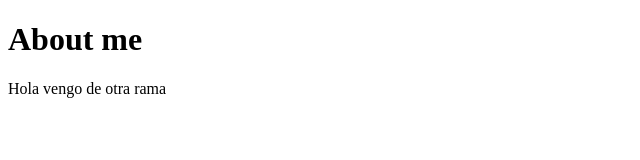
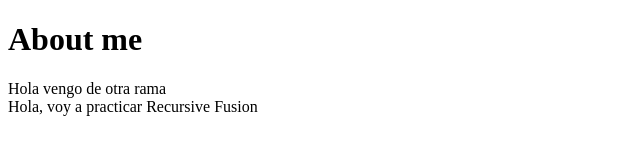
Before and after one commit to DaniHellN25/Proyecto-Azul-School, a plain HTML site: page index.html in a window 1280 px wide. Shown: the whole page, without its empty margins (0-640 px from the left). Drawn offline with Linux system fonts and the light colour scheme.

Commit message:
More info added

```diff
--- a/index.html
+++ b/index.html
@@ -9,5 +9,6 @@
 <body>
     <h1>About me</h1>
     <div>Hola vengo de otra rama</div>
+    <div>Hola, voy a practicar Recursive Fusion</div>
 </body>
 </html>
```
Also changed, not shown: hola.txt.
